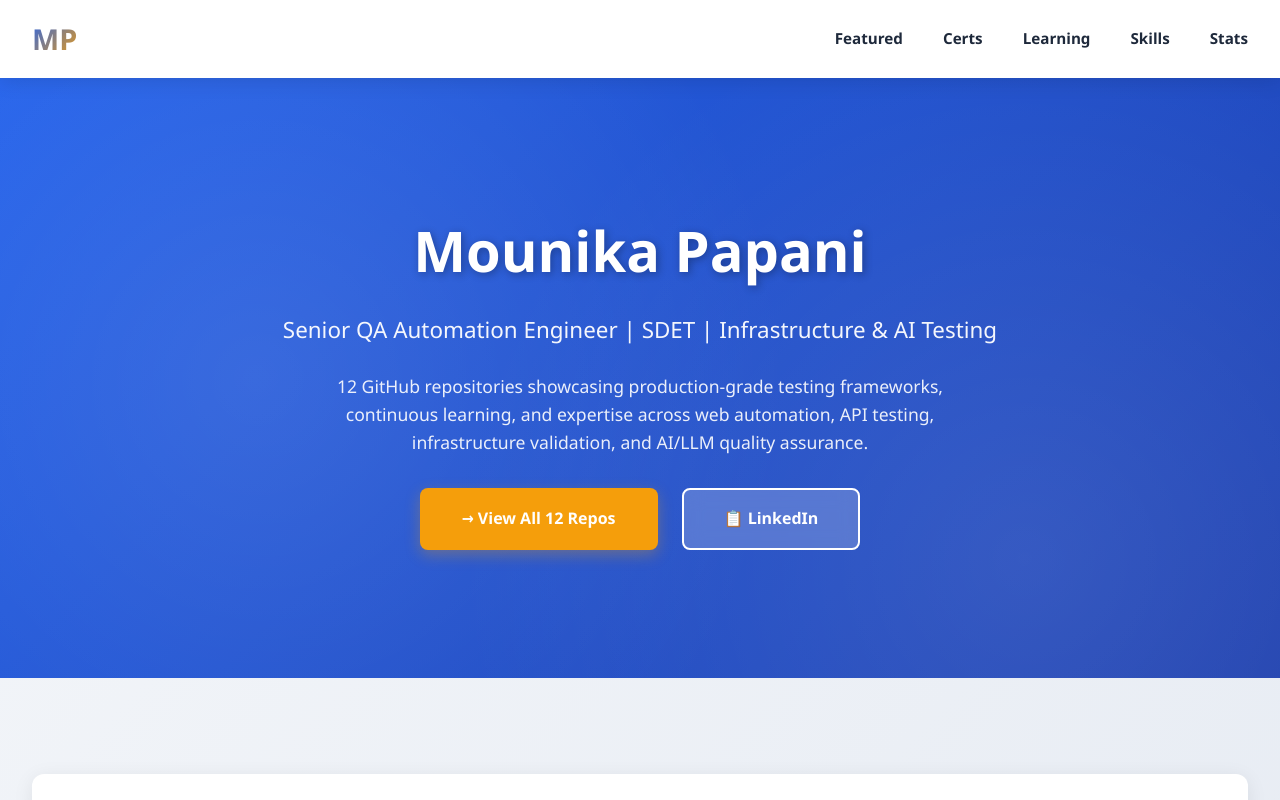
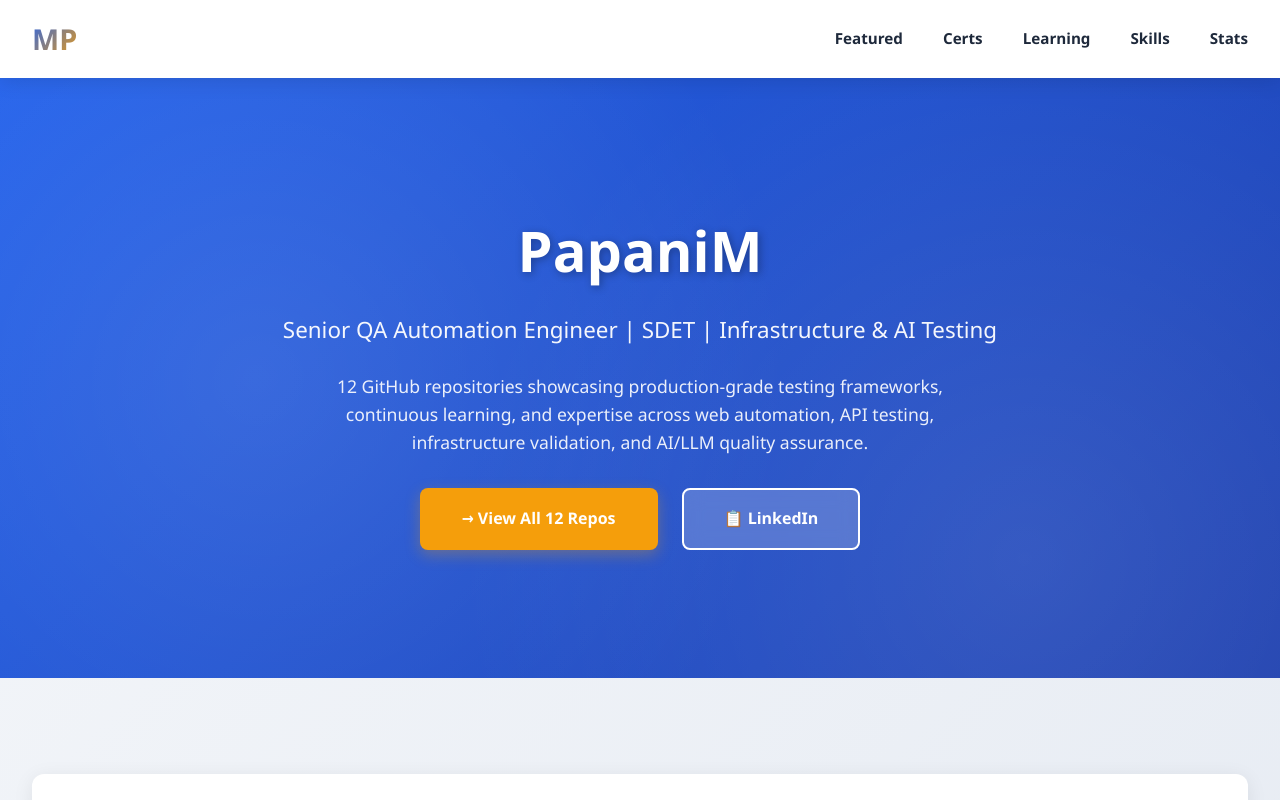
Before and after one commit to PapaniM/PapaniM.github.io, a plain HTML site: page index.html in a window 1280 px wide. Shown: the top 800 px of the page. Drawn offline with Linux system fonts and the light colour scheme.

Commit message:
Update name references from Mounika Papani to PapaniM

```diff
--- a/index.html
+++ b/index.html
@@ -3,7 +3,7 @@
 <head>
     <meta charset="UTF-8">
     <meta name="viewport" content="width=device-width, initial-scale=1.0">
-    <title>Mounika Papani - Senior QA Automation Engineer | SDET</title>
+    <title>PapaniM - Senior QA Automation Engineer | SDET</title>
     <style>
         * {
             margin: 0;
@@ -586,7 +586,7 @@
     <!-- Hero -->
     <div class="hero">
         <div class="hero-content">
-            <h1>Mounika Papani</h1>
+            <h1>PapaniM</h1>
             <p class="title">Senior QA Automation Engineer | SDET | Infrastructure & AI Testing</p>
             <p class="description">
                 12 GitHub repositories showcasing production-grade testing frameworks, continuous learning, and expertise
@@ -959,7 +959,7 @@
                 <a href="https://github.com/papanim">⭐ GitHub</a>
                 <a href="https://www.linkedin.com/in/papanim3/?skipRedirect=true">💼 LinkedIn</a>
             </div>
-            <p class="footer-text">&copy; 2026 Mounika Papani | Senior QA Automation Engineer | SDET</p>
+            <p class="footer-text">&copy; 2026 PapaniM | Senior QA Automation Engineer | SDET</p>
             <p class="footer-text" style="font-size: 0.9rem;">
                 4 Production Frameworks • 3 Advanced Certifications • 5 Learning Projects<br>
                 Expertise: Web UI • REST APIs • Infrastructure • AI/LLM Testing
```
